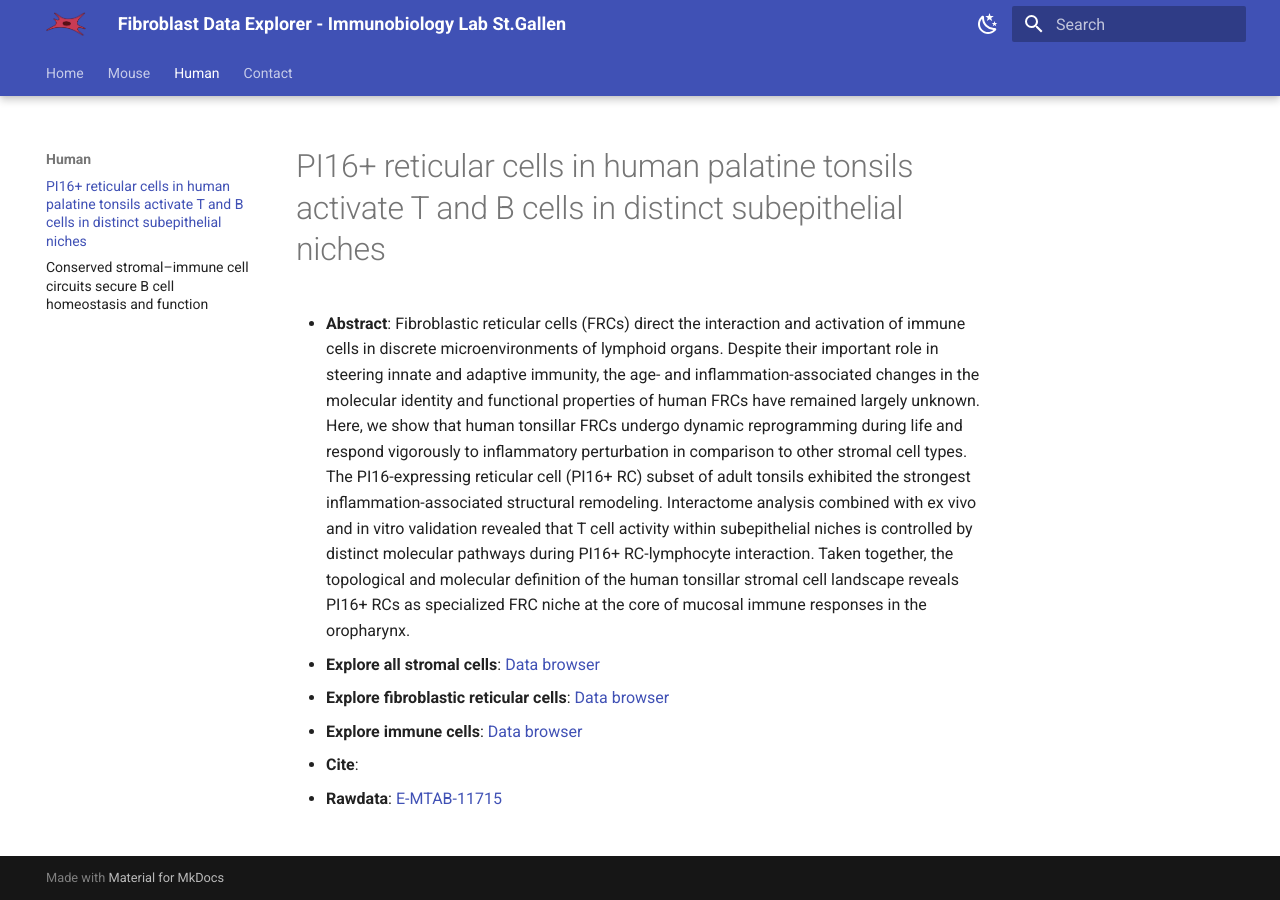
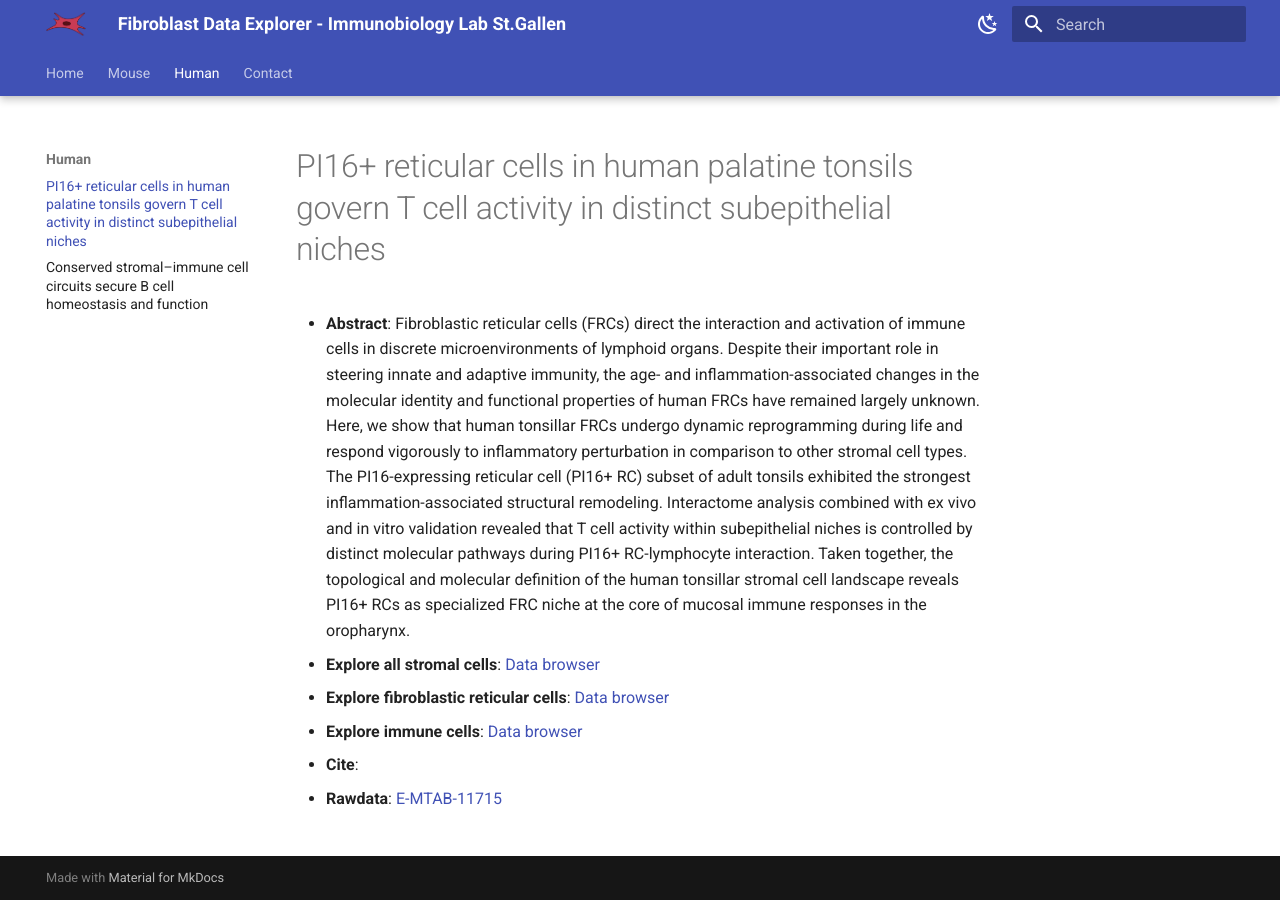
Before and after one commit to immbioSG/FRCdataExplorer, an MkDocs documentation site: the page built from docs/human/Tonsil.md, in a window 1280 px wide. Built offline with MkDocs 1.6.1 and Material for MkDocs 9.7.7, drawn with Linux system fonts in a browser that asks for light colours.

Commit message:
deploy updates

```diff
--- a/mkdocs.yml
+++ b/mkdocs.yml
@@ -34,7 +34,7 @@ nav:
         - Intestinal fibroblastic reticular cell niches control innate lymphoid cell homeostasis and function: mouse/LPFRC.md
         - Viral vector-mediated reprogramming of the fibroblastic tumor stroma sustains curative melanoma treatment: mouse/melStroma.md
     - Human:
-        - PI16+ reticular cells in human palatine tonsils activate T and B cells in distinct subepithelial niches: human/Tonsil.md
+        - PI16+ reticular cells in human palatine tonsils govern T cell activity in distinct subepithelial niches: human/Tonsil.md
         - Conserved stromal–immune cell circuits secure B cell homeostasis and function: human/CrossSLO.md
     - Contact: contact.md
 plugins:
```
Also changed, not shown: site/404.html, site/contact.html, site/human/CrossSLO.html, site/human/Tonsil.html, site/index.html, site/mouse/CrossSLO.html, site/mouse/LNBRC.html, site/mouse/LNFRC.html, site/mouse/LPFRC.html, site/mouse/PPFRC.html, site/mouse/SWPFRC.html, site/mouse/lungAdeno.html, site/mouse/melStroma.html, site/search/search_index.json, 1 more files, 1 other file.
